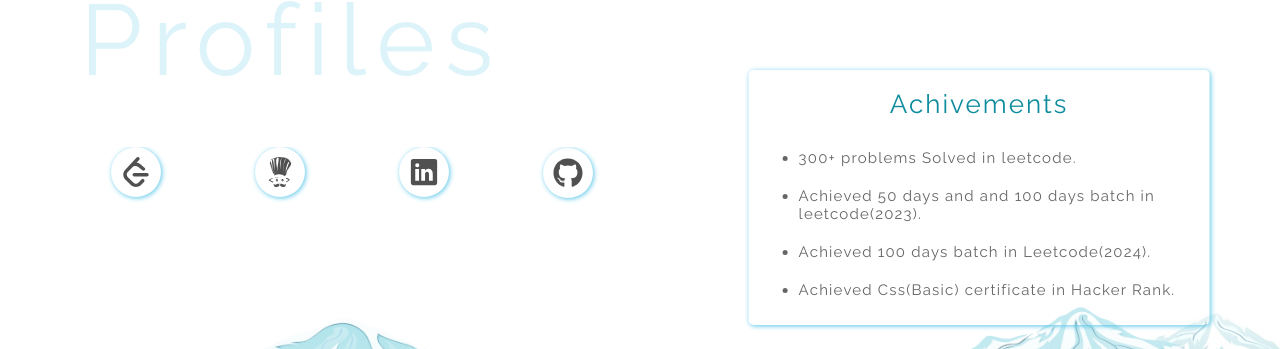
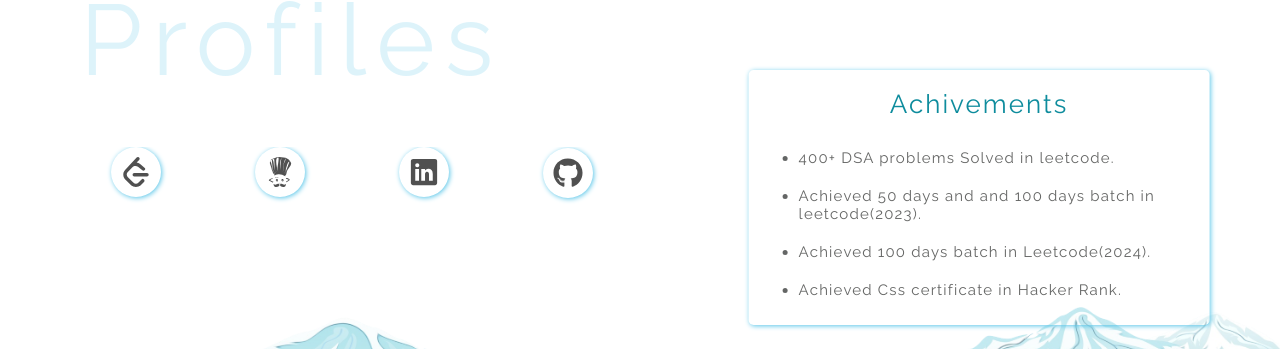
Before and after one commit to iampravinsubramaniyam/portfolio-react, a React (Create React App) app: page / in a window 1280 px wide. Shown: the part 1847-2196 px from the top of the page. Built offline with nearby package versions, Linux system fonts and the light colour scheme.

Commit message:
achivement modified

```diff
--- a/src/data/data.js
+++ b/src/data/data.js
@@ -321,7 +321,7 @@ const skills = [
     }
   ]
 
-  const achiements = ["300+ problems Solved in leetcode","Achieved 50 days and and 100 days batch in leetcode(2023)","Achieved 100 days batch in Leetcode(2024)","Achieved Css(Basic) certificate in Hacker Rank"]
+  const achiements = ["400+ DSA problems Solved in leetcode","Achieved 50 days and and 100 days batch in leetcode(2023)","Achieved 100 days batch in Leetcode(2024)","Achieved Css certificate in Hacker Rank"]
 
 
 
```
